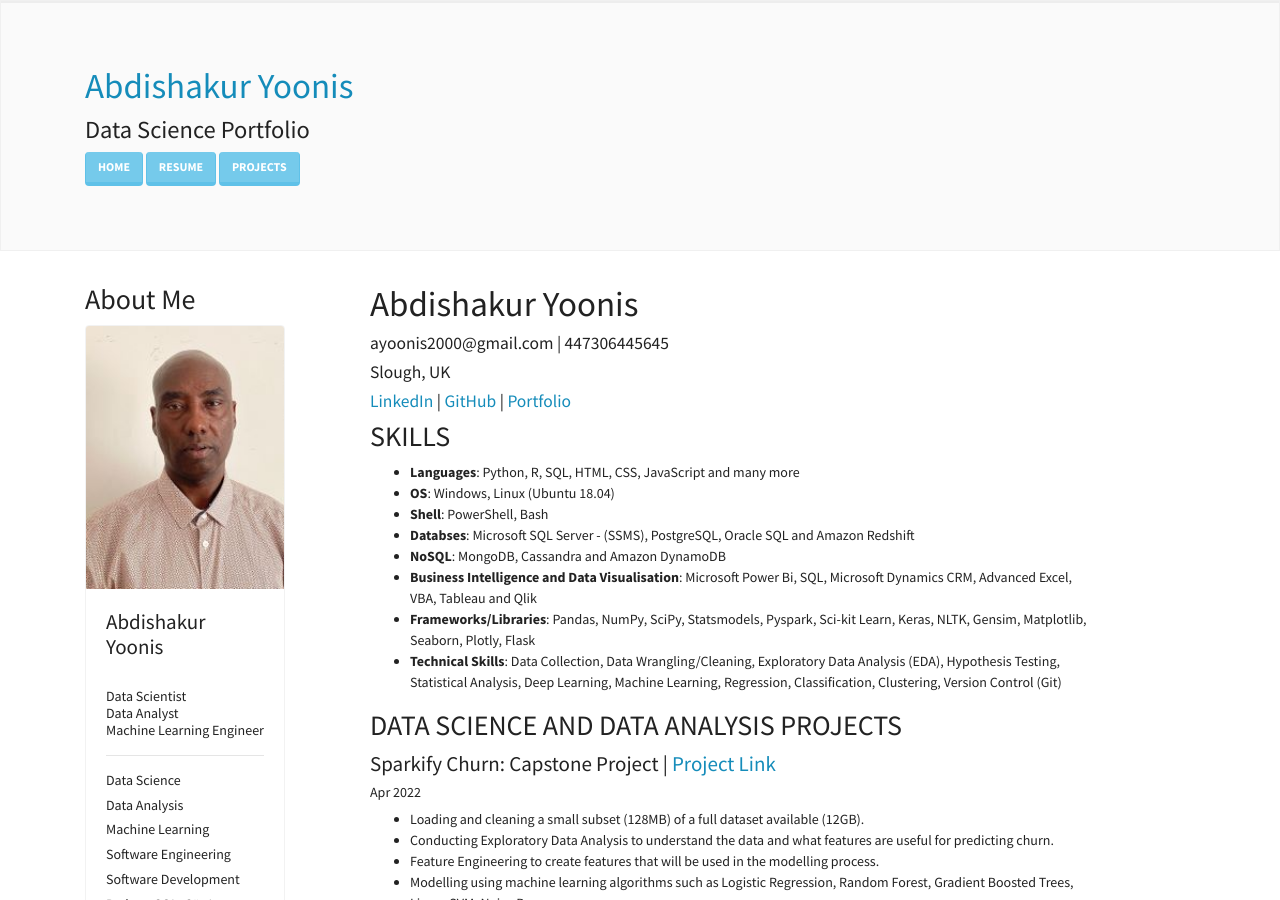
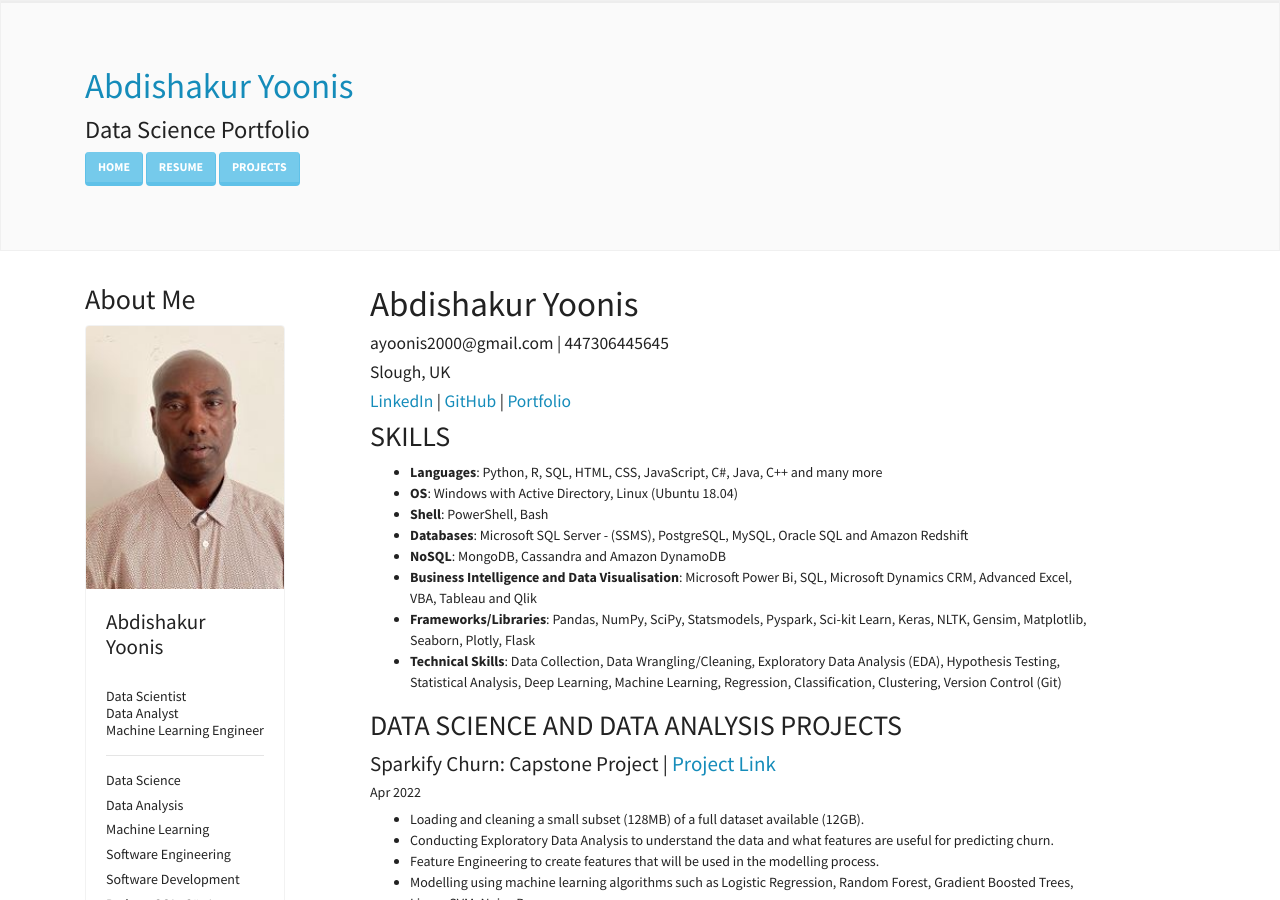
Before and after one commit to ayyoonis/ayoonis.github.io, a Jekyll site: the page built from Resume.md, in a window 1280 px wide and 900 px high. Built offline with Jekyll 4.4.1, drawn with Linux system fonts in a browser that asks for light colours; nearby versions of some CDN libraries; our own code applies the rules of GitHub Pages for plain Markdown files.

Commit message:
Update Resume.md

```diff
--- a/Resume.md
+++ b/Resume.md
@@ -7,10 +7,10 @@
 
 ## SKILLS
 
- - **Languages**: Python, R, SQL, HTML, CSS, JavaScript and many more
- - **OS**: Windows, Linux (Ubuntu 18.04)
+ - **Languages**: Python, R, SQL, HTML, CSS, JavaScript, C#, Java, C++ and many more
+ - **OS**: Windows with Active Directory, Linux (Ubuntu 18.04)
  - **Shell**: PowerShell, Bash
- - **Databses**: Microsoft SQL Server - (SSMS), PostgreSQL, Oracle SQL and Amazon Redshift
+ - **Databases**: Microsoft SQL Server - (SSMS), PostgreSQL, MySQL, Oracle SQL and Amazon Redshift
  - **NoSQL**: MongoDB, Cassandra and Amazon DynamoDB
  - **Business Intelligence and Data Visualisation**: Microsoft Power Bi, SQL, Microsoft Dynamics CRM, Advanced Excel, VBA, Tableau and Qlik
  - **Frameworks/Libraries**: Pandas, NumPy, SciPy, Statsmodels, Pyspark, Sci-kit Learn, Keras, NLTK, Gensim, Matplotlib, Seaborn, Plotly, Flask
```
